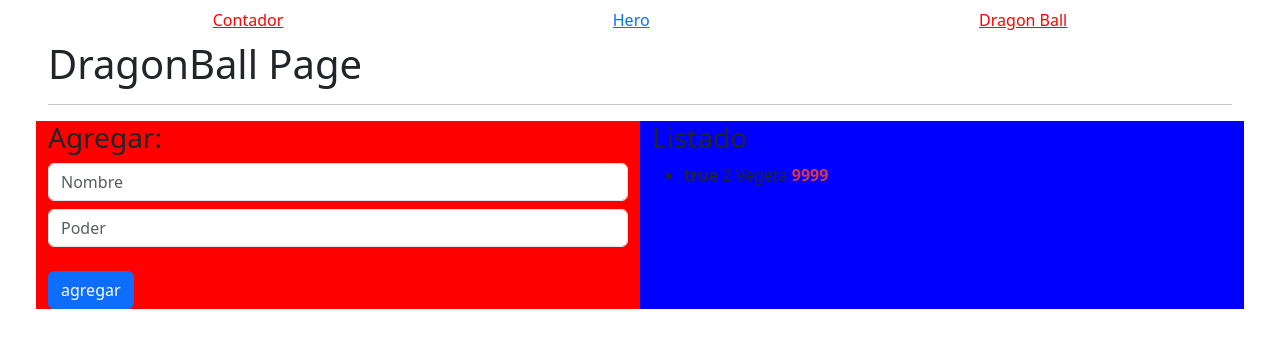
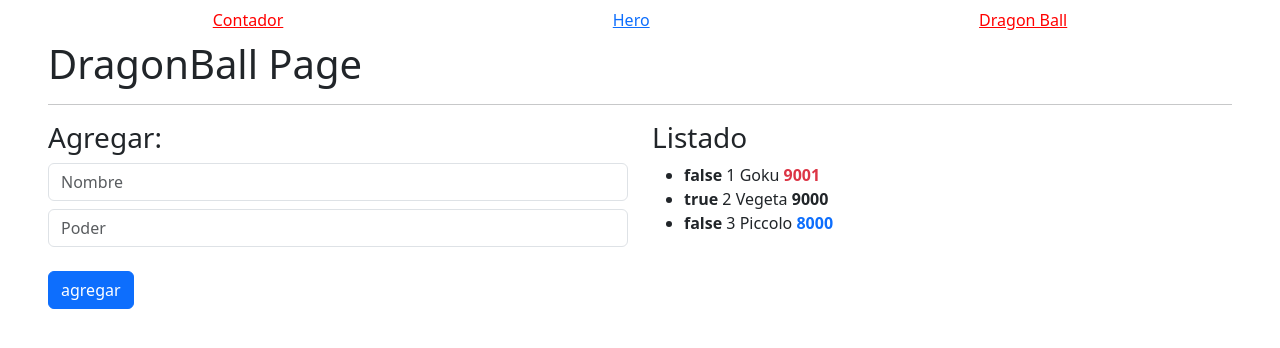
Before and after one commit to GuidoFC/AngularByFernandoHerrera, an Angular app in the folder 02-bases/: page /dragonball in a window 1280 px wide. Shown: the top 348 px of the page. Built offline with nearby package versions, Linux system fonts and the light colour scheme.

Commit message:
v-52 ngClass: agregar o quitar clases CSS dinámicamente según una condición lógica

```diff
--- a/02-bases/src/app/pages/dragonball-page/dragonball-page.component.html
+++ b/02-bases/src/app/pages/dragonball-page/dragonball-page.component.html
@@ -3,7 +3,7 @@
 <hr>
 
 <section class="row">
-  <div class="col-12 col-sm-6" style="background: red">
+  <div class="col-12 col-sm-6" >
     <h3>Agregar:</h3>
     <input type="text" class="form-control" placeholder="Nombre">
     <input type="number" class="form-control mt-2" placeholder="Poder">
@@ -12,20 +12,22 @@
     </button>
   </div>
 
-  <div class="col-12 col-sm-6" style="background: blue">
+  <div class="col-12 col-sm-6">
     <h3>Listado</h3>
     <ul>
 
       @for (item of characters(); track item.id; let odd = $odd) {
-        @if (odd){
+<!--        @if (odd){-->
         <li>
           <strong>{{ odd }} </strong>
           <span>{{ item.id }} </span>
           <span>{{ item.name }}</span>
-          <strong class="text-danger"> {{ item.power }} </strong>
+          <strong [class.text-danger]="item.power > 9000"
+                  [class.text-primary]="item.power < 9000"
+          > {{ item.power }} </strong>
 
         </li>
-        }
+<!--        }-->
       } @empty {
         <li>There are no items.</li>
       }
--- a/02-bases/src/app/pages/dragonball-page/dragonball-page.component.ts
+++ b/02-bases/src/app/pages/dragonball-page/dragonball-page.component.ts
@@ -15,8 +15,8 @@
 export class DragonballPageComponent {
 
   characters = signal<Character[]>([
-    {id: 1, name: "Goku", power: 1000},
-    {id: 2, name: "Vegeta", power: 9999},
-    {id: 3, name: "Piccolo", power: 500},
+    {id: 1, name: "Goku", power: 9001},
+    {id: 2, name: "Vegeta", power: 9000},
+    {id: 3, name: "Piccolo", power: 8000},
   ])
 }
```
